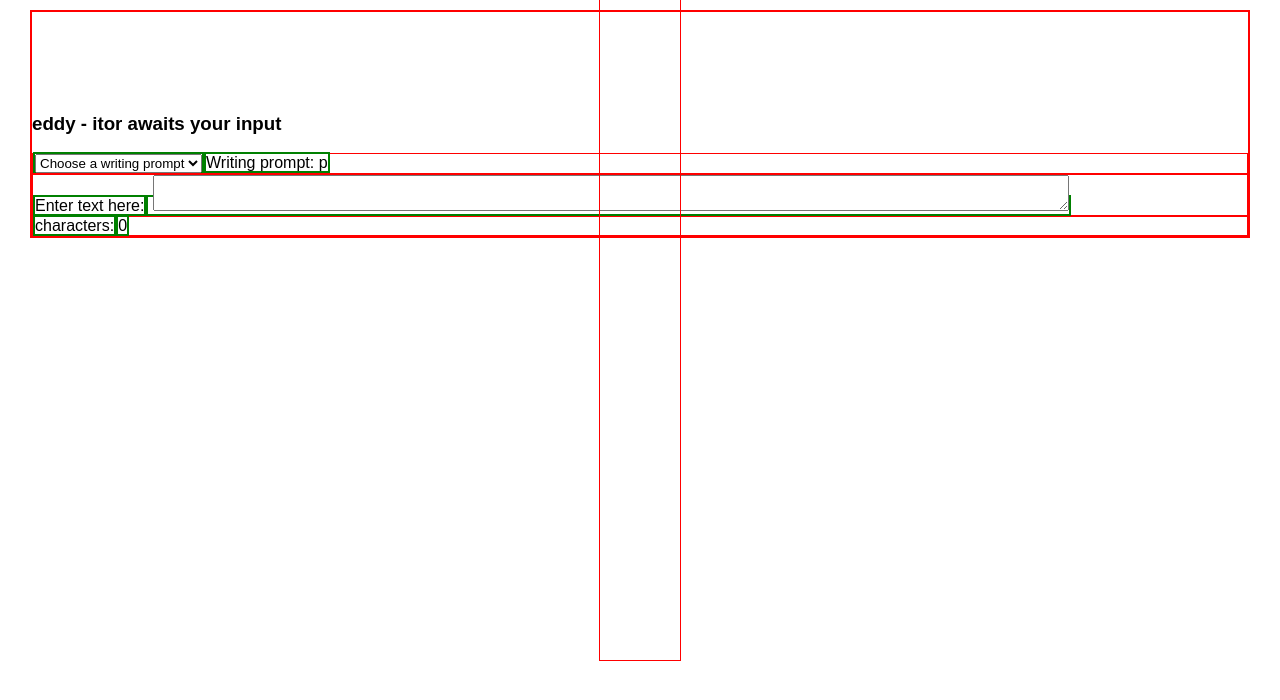
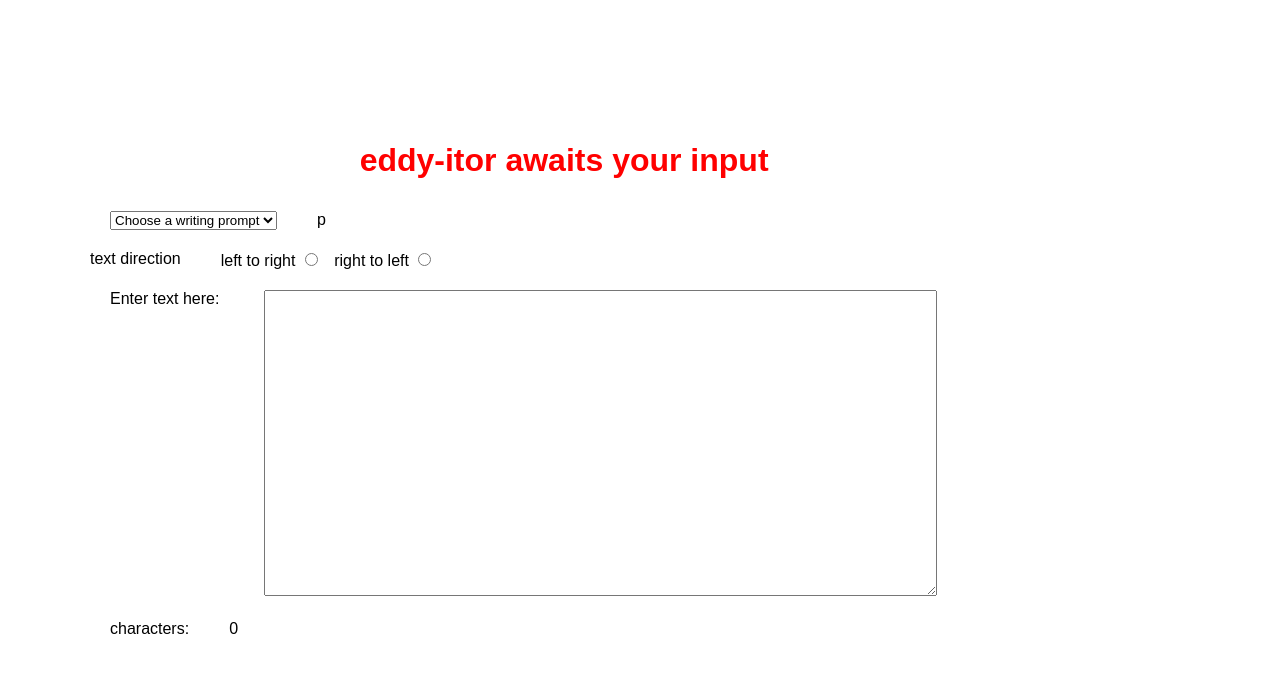
Before and after one commit to wbeck32/react-editor, a React (Create React App) app: page / in a window 1280 px wide. Shown: the top 700 px of the page. Built offline with nearby package versions, Linux system fonts and the light colour scheme.

Commit message:
almost done

```diff
--- a/src/App.js
+++ b/src/App.js
@@ -30,42 +30,38 @@ class App extends Component {
         {index: 10, subject:'childhood', prompt: 'ten'}
       ],
       promptText: 'hullo',
-      prompt: 'p'
-
+      prompt: 'p',
+     direction: 'ltr'
     }
 
   }
 
   handleClick({name, value}) {
-      console.log('click: ',name,value);
+    console.log('click: ',name, value);
+    value === 'ltr' ? this.setState({direction: 'ltr'}) : this.setState({direction: 'rtl'})
   }
 
   handleChange({name, value}) {
-      // console.log('change: ',target.value);
-      // console.log(typeof this.state.prompts);
     console.log('name: ', name, 'value: ', value);
     console.log(value.length);
     this.setState({editor: value });
-      this.setState({charCount: value.length})
+    let msg = 'hey!'
+    this.setState({charCount: value.length + msg})
     // this.setState[target.value] = target.value;
   }
 
   handlePromptSelect(target) {
-      // console.log('change: ',target.value, target.name);
     this.setState({prompt : this.state.prompts[target.value].prompt});
-      // console.log('prompt: ', this.state.prompt)
     this.setState({promptText : this.state.prompt})
-      // console.log({editor})
     // this.setState({target.value})
   }
-
 
 
   render() {
     return (
       <div className="App wrapper">
       <div className="App-logo"/>
-        <h3> eddy - itor awaits your input </h3>
+      <h3> eddy-itor awaits your input </h3>
       <div>
       <span>
       <select name="promptChooser" value={this.state.value} onChange= {({target}) => this.handlePromptSelect(target)}>
@@ -77,16 +73,20 @@ class App extends Component {
       </select>
       </span>
       <span name="promptText" value={this.state.value}>
-          Writing prompt: {this.state.prompt}
+      {this.state.prompt}
       </span>
       </div>
+<label>
+<span>text direction</span>
+<span>
+left to right <input name="direction" value="ltr" type="radio" onClick = {({target}) => this.handleClick(target)}/>&nbsp;&nbsp;
+right to left <input name="direction" value="rtl" type="radio" onClick = {({target}) => this.handleClick(target)}/>
+</span>
 
-
+</label>
       <div>
-
-
       <span>Enter text here:</span>
-       <span> <textarea name ="editor" value = {this.state.editor} onChange = {({target}) => this.handleChange(target)}/>
+      <span> <textarea rows="20" name="editor" style={{direction: this.state.direction}}  value = {this.state.editor} onChange = {({target}) => this.handleChange(target)}/>
       </span>
 
       </div>
--- a/src/index.css
+++ b/src/index.css
@@ -2,36 +2,37 @@ body {
   margin: 0;
   padding: 10px 30px;
   font-family: sans-serif;
+  font-size: 16px;
 }
 
-h1 {
+h3 {
   color: red;
+  text-align: center;
+  font-size: 2rem;
+}
+div {
+  /* border: .5px solid red; */
+  margin: 20px;
+  width: 90%;
+}
+
+span {
+  /* border: 2px solid green; */
+  width: 40%;
+  margin: 20px;
+  text-align: left;
+  vertical-align: top;
 }
 
 textarea {
   width: 75%;
   height: 30%;
-}
-div {
-  border: .5px solid red;
-}
-span {
-  border: 2px solid green;
-  width: 50%;
-}
-
-.wrapper {
-  text-align: left;
 
 }
 
-
-
-.editor {
-  width: 300px;
-  margin: 40px;
+.textR2L {
+  direction: rtl;
 }
-
 
 
 .App-logo {
```
Lines whose indentation alone changed are shown as unchanged.
